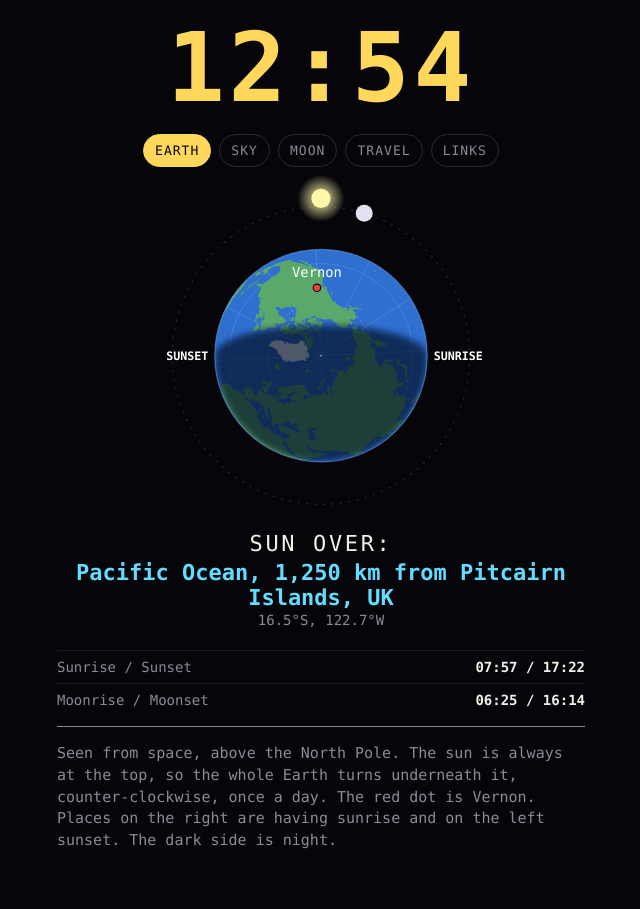
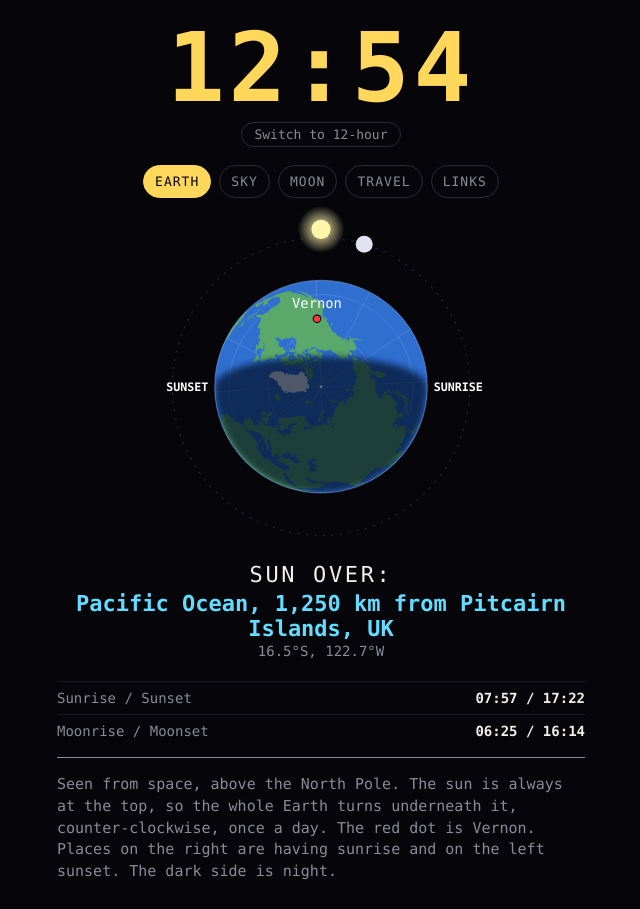
Before and after one commit to Peartree-Garden/sun-moon-earth, a React (Vite) app: page / in a window 1280 px wide. Shown: the whole page, without its empty margins (319-959 px from the left). Before the commit the page ends 878 px from the top, so only its background shows below. Built offline with nearby package versions, Linux system fonts and the light colour scheme.

Commit message:
12 hour clock add

```diff
--- a/src/App.jsx
+++ b/src/App.jsx
@@ -14,9 +14,11 @@ const TABS = ["earth", "sky", "moon", "travel", "links"];
 
 const pad = (n) => String(n).padStart(2, "0");
 
-function clock(now) {
+function clock(now, hour12) {
   const t = new Date(now.getTime() + UTC_OFFSET_HOURS * 3600000);
-  return { hh: pad(t.getUTCHours()), mm: pad(t.getUTCMinutes()) };
+  const h = t.getUTCHours();
+  if (!hour12) return { hh: pad(h), mm: pad(t.getUTCMinutes()), ampm: "" };
+  return { hh: String(h % 12 || 12), mm: pad(t.getUTCMinutes()), ampm: h < 12 ? "AM" : "PM" };
 }
 
 const fmtDay = (d) =>
@@ -41,6 +43,16 @@ export default function App() {
     return () => clearInterval(id);
   }, []);
 
+  const [hour12, setHour12] = useState(() => {
+  try { return localStorage.getItem("hour12") === "1"; } catch { return false; }
+});
+const toggleHours = () => {
+  setHour12((v) => {
+    try { localStorage.setItem("hour12", v ? "0" : "1"); } catch {}
+    return !v;
+  });
+};
+
   const [slide, setSlide] = useState("");
   const pick = (t) => {
     const from = TABS.indexOf(tab), to = TABS.indexOf(t);
@@ -63,7 +75,7 @@ export default function App() {
     if (i >= 0 && i < TABS.length) pick(TABS[i]);
   };
 
-  const { hh, mm } = clock(now);
+  const { hh, mm, ampm } = clock(now, hour12);
   const moon = moonState(now);
   const sun = subsolarPoint(placeStamp);
   const place = describePoint(sun.lat, sun.lon);
@@ -71,7 +83,8 @@ export default function App() {
 
   return (
     <main onTouchStart={onTouchStart} onTouchEnd={onTouchEnd}>
-      <div className="time" aria-label="Time">{hh}<span className="colon">:</span>{mm}</div>
+      <div className="time" aria-label="Time">{hh}<span className="colon">:</span>{mm}{ampm && <span className="ampm">{ampm}</span>}</div>
+<button className="hourtoggle" onClick={toggleHours}>{hour12 ? "Switch to 24-hour" : "Switch to 12-hour"}</button>
 
       <nav>
         <button className={tab === "earth" ? "on" : ""} onClick={() => pick("earth")}>Earth</button>
--- a/src/styles.css
+++ b/src/styles.css
@@ -93,3 +93,6 @@ main { touch-action: pan-y; min-height: 100dvh; }
 .linkbtn { display: block; margin: 18px auto 8px; color: var(--accent); font-size: 15px; }
 
 .zoneline { font-size: 15px; color: var(--dim); margin: 8px 0 0; }
+
+.ampm { font-size: 0.32em; margin-left: 0.25em; letter-spacing: .05em; }
+.hourtoggle { display: block; margin: 6px auto 0; font: inherit; font-size: 13px; color: var(--dim); background: none; border: 1px solid #2a2a38; border-radius: 999px; padding: 4px 12px; cursor: pointer; }
```
